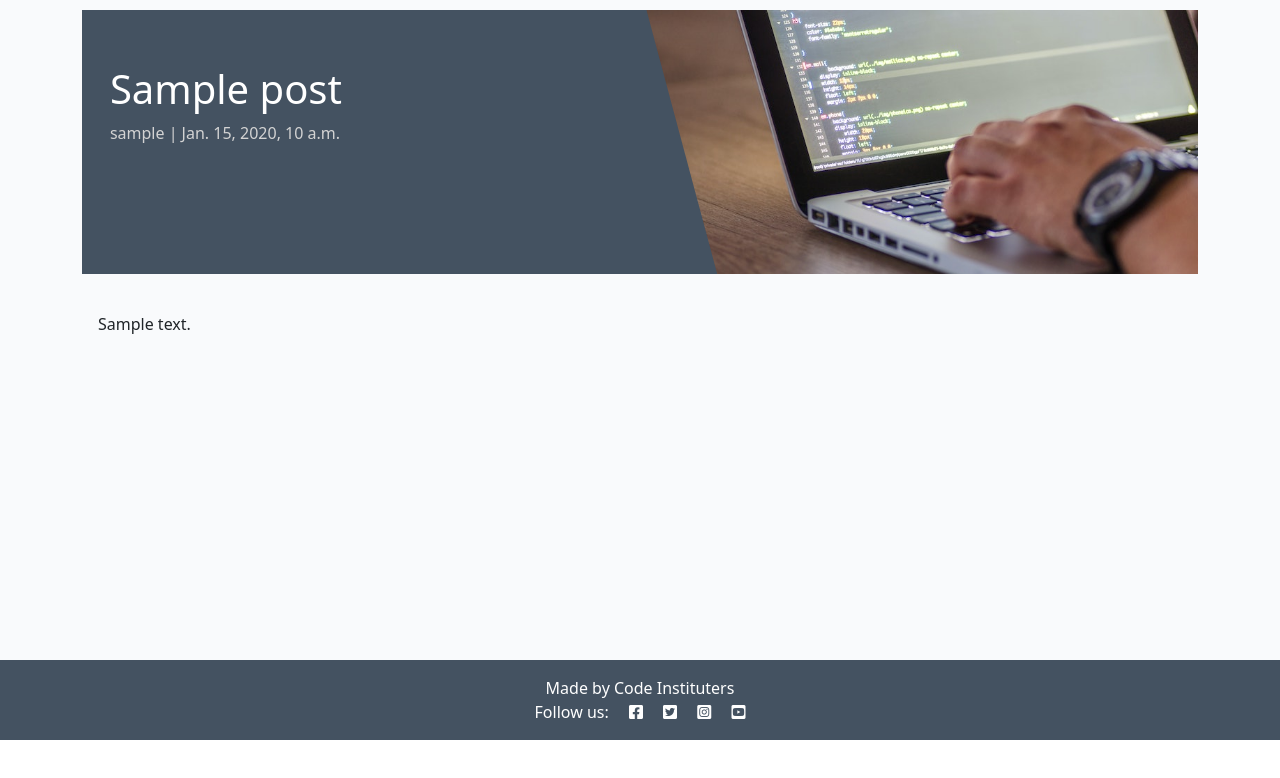
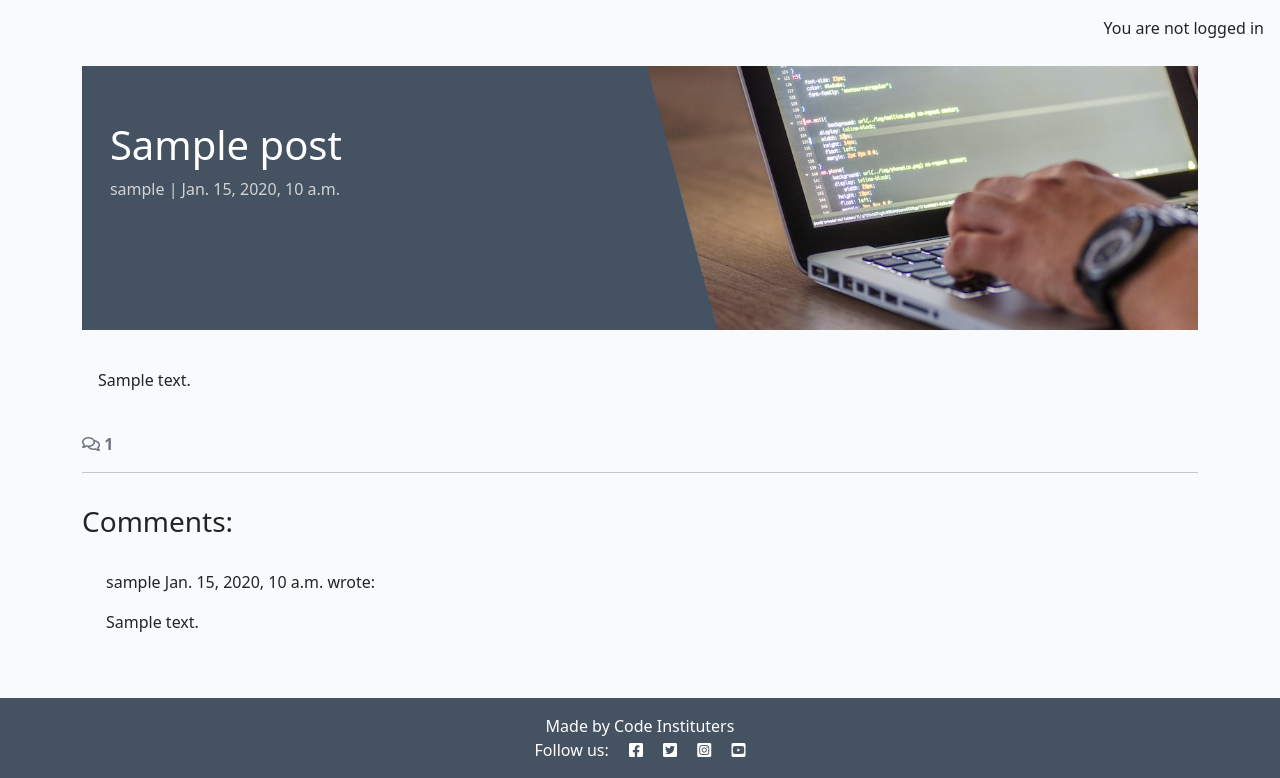
Before and after one commit to missdays/django-blog, a Django app: a page that uses templates/base.html in a window 1280 px wide. Shown: the part 60-838 px from the top of the page. Before the commit the page ends 800 px from the top, so only its background shows below. Run offline with Django 4.2, Linux system fonts and the light colour scheme; tables that the repository leaves empty hold one stand-in row (values such as "Sample post").

Commit message:
add a comment to Google-Fu

```diff
--- a/blog/templates/blog/post_detail.html
+++ b/blog/templates/blog/post_detail.html
@@ -29,6 +29,48 @@
             </div>
         </div>
     </div>
+    <!-- Displaying count of comments -->
+  <div class="row">
+    <div class="col-12">
+      <strong class="text-secondary">
+        <i class="far fa-comments"></i> {{ comment_count }}
+      </strong>
+    </div>
+    <div class="col-12">
+      <hr>
+    </div>
+  </div>
+  <!-- Displaying Comments -->
+  <div class="row">
+    <div class="col-md-8 card mb-4  mt-3 ">
+      <h3>Comments:</h3>
+      <div class="card-body">
+        <!-- We want a for loop inside the empty control tags
+          to iterate through each comment in comments -->
+        {% for comment in comments %}
+        <div class="p-2 comments
+          {% if not comment.approved and comment.author == user %}
+          faded{% elif not comment.approved %} d-none{% endif %}">
+          <p class="font-weight-bold">
+            {{ comment.author }}
+            <span class="font-weight-normal">
+              {{ comment.created_on }}
+            </span> wrote:
+          </p>
+          <div id="comment{{ comment.id }}">
+            {{ comment.body | linebreaks }}
+          </div>
+          {% if not comment.approved and comment.author == user %}
+          <p class="approval">
+            This comment is awaiting approval
+          </p>
+          {% endif %}
+        </div>
+        <!-- Our for loop ends here -->
+        {% endfor %}
+      </div>
+    </div>
+  </div>
 </div>
 
 {% endblock content %}
--- a/blog/views.py
+++ b/blog/views.py
@@ -24,9 +24,13 @@ def post_detail(request, slug):
 
     queryset = Post.objects.filter(status=1)
     post = get_object_or_404(queryset, slug=slug)
+    comments = post.comments.all().order_by("-created_on")
+    comment_count = post.comments.filter(approved=True).count()
 
     return render(
         request,
         "blog/post_detail.html",
-        {"post": post},
+        {"post": post,
+        "comments": comments,
+        "comment_count": comment_count,},
     )
--- a/templates/base.html
+++ b/templates/base.html
@@ -67,6 +67,11 @@
     </nav>
 
     <main class="flex-shrink-0 main-bg">
+        {% if user.is_authenticated %}
+        <p class="text-end m-3">You are logged in as {{ user }}</p>
+        {% else %}
+        <p class="text-end m-3">You are not logged in</p>
+        {% endif %}
 
         {% block content %}
         <!-- Content Goes here -->
```
